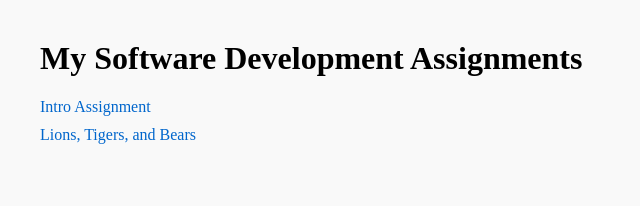
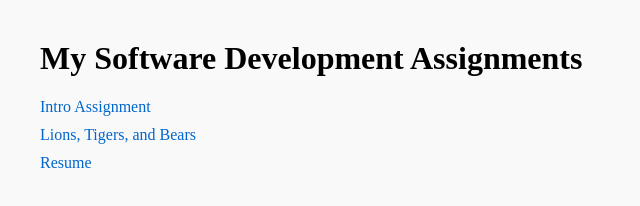
Before and after one commit to tonykochev/Portfolio, a plain HTML site: page index.html in a window 1280 px wide. Shown: the full height of the page, 0-640 px from the left. Drawn offline with Linux system fonts and the light colour scheme.

Commit message:
Added resume webpage

```diff
--- a/index.html
+++ b/index.html
@@ -11,6 +11,7 @@
     <ul>
         <li> <a href="https://salmon-bay-041dcf50f.1.azurestaticapps.net">Intro Assignment</a></li>
         <li> <a href="https://ltb-tak3-h6cnffdjcrara4dt.canadacentral-01.azurewebsites.net">Lions, Tigers, and Bears</a></li>
+        <li> <a href="https://wonderful-pebble-01abd521e.2.azurestaticapps.net">Resume</a></li>
     </ul>
 </body>
 </html>
```
